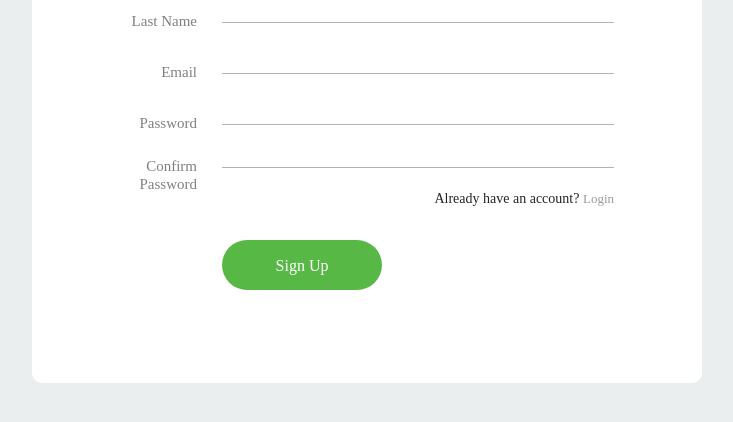
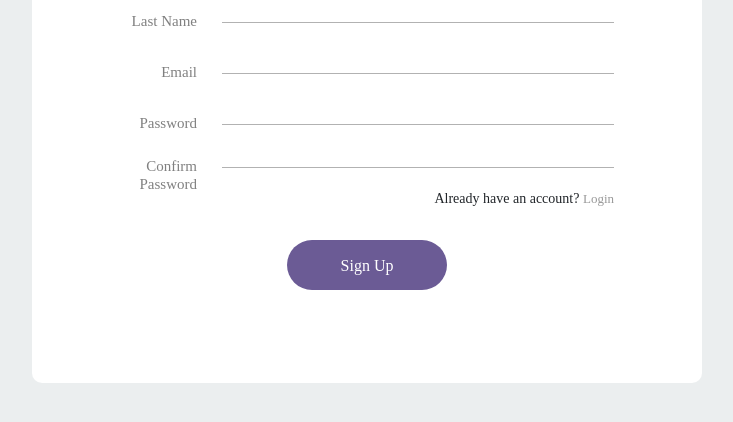
Before and after one commit to zahir1509/project-ap-etravel, a Django app: page /signup/ in a window 1280 px wide. Shown: the part 372-794 px from the top of the page, without its empty margins (273-1006 px from the left). Run offline with Django 3.2, Linux system fonts and the light colour scheme; some libraries are stand-ins or nearby versions; some web fonts are replaced.

Commit message:
login signup button
Color change. Margin left added

```diff
--- a/main/templates/login.html
+++ b/main/templates/login.html
@@ -72,8 +72,8 @@
 						</div>
 					</div>
 
-					<div class="container-login100-form-btn">
-						<button class="login100-form-btn">
+					<div class="container-login100-form-btn" style="margin-left: 65px;">
+						<button class="login100-form-btn" style="background-color: #6b5b95;">
 							Login
 						</button>
           </div>
--- a/main/templates/signup.html
+++ b/main/templates/signup.html
@@ -93,8 +93,8 @@
 						</div>
 					</div>
 
-					<div class="container-login100-form-btn">
-						<button class="login100-form-btn">
+					<div class="container-login100-form-btn" style="margin-left: 65px;">
+						<button class="login100-form-btn" style="background-color: #6b5b95;">
 							Sign Up
 						</button>
                     </div>
```
Also changed, not shown: db.sqlite3.
